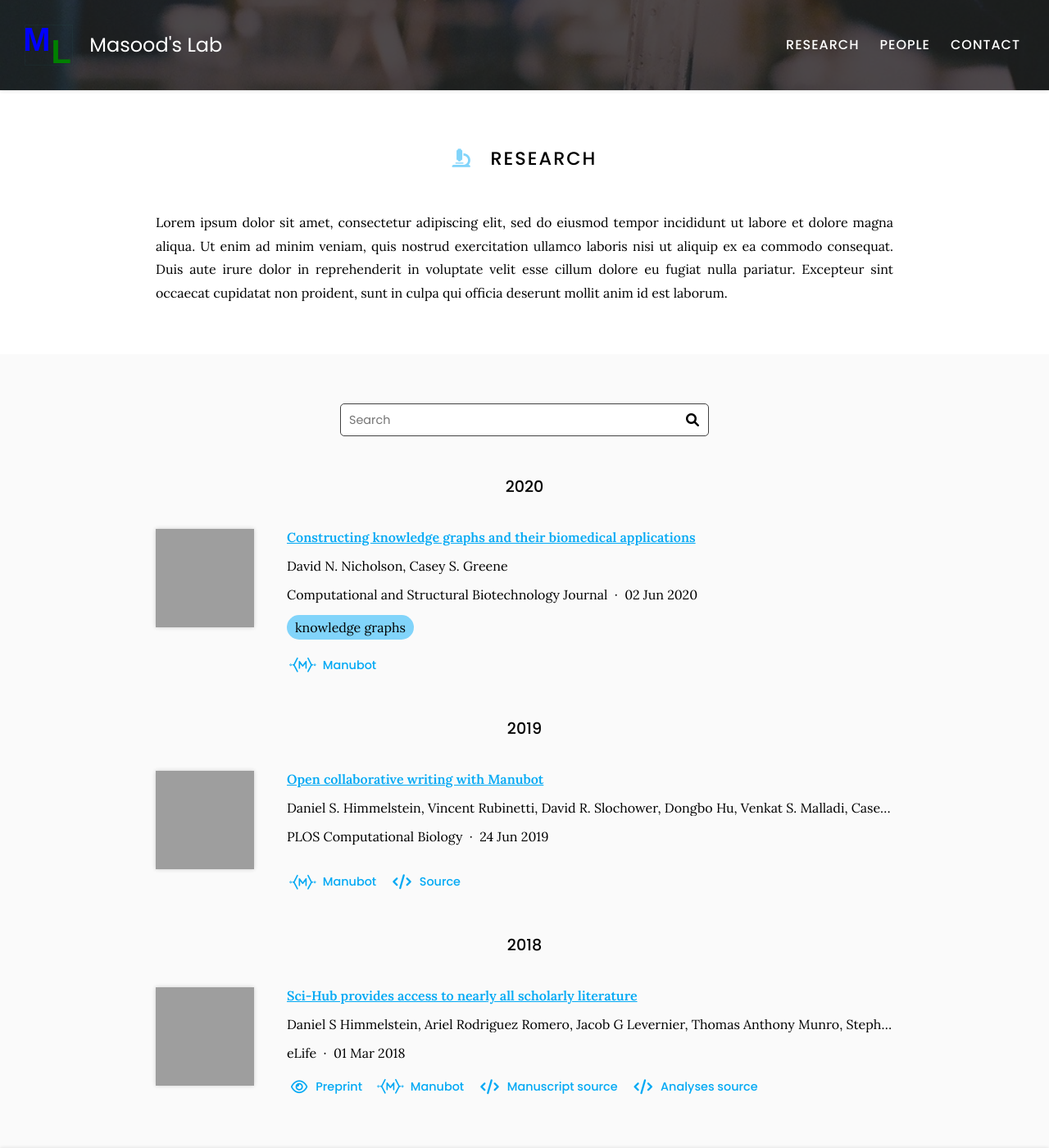
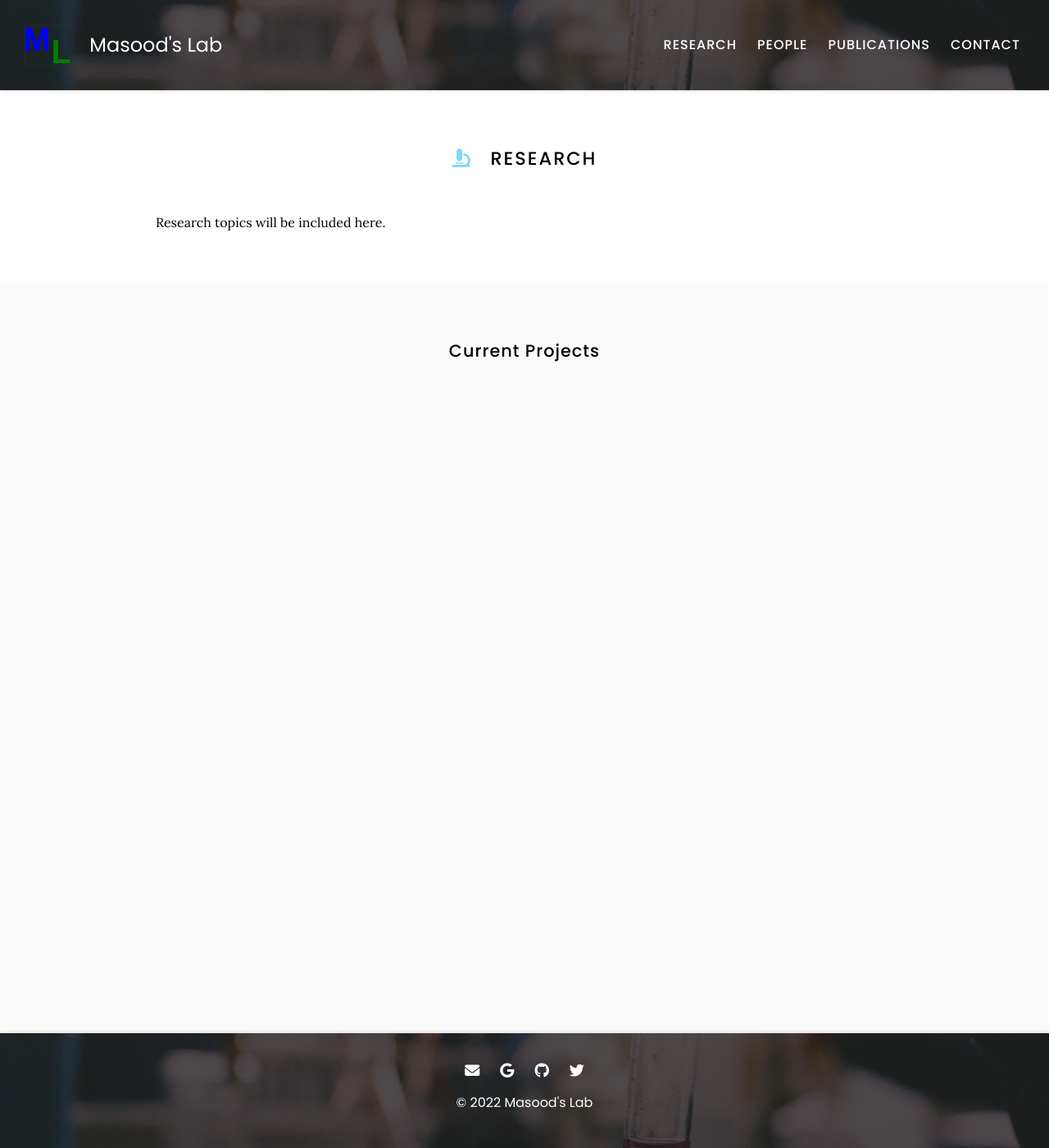
Before and after one commit to masoodlab/masoodlab.github.io, a Jekyll site: the page built from research/index.md, in a window 1280 px wide and 1400 px high. Shown: the whole window at 82% size. Built offline with Jekyll 4.4.1, drawn with Linux system fonts in a browser that asks for light colours; grey boxes are pictures that could not be loaded.

Commit message:
Updated site with information about publication

```diff
--- a/_data/sources.yaml
+++ b/_data/sources.yaml
@@ -1,33 +1,12 @@
-- id: doi:10.1016/j.csbj.2020.05.017
-  image: https://ars.els-cdn.com/content/image/1-s2.0-S2001037020302804-gr1.jpg
-  date: 2020-6-2
+- id: doi:10.1186/s13059-022-02677-z
+  image: https://media.springernature.com/full/springer-static/image/art%3A10.1186%2Fs13059-022-02677-z/MediaObjects/13059_2022_2677_Fig1_HTML.png
+  date: '2022-5-11'
+  publisher: Genome Biology
   extra-links:
     - type: manubot
-      link: https://greenelab.github.io/knowledge-graph-review/
-  tags:
-    - knowledge graphs
+      link: https://github.com/masoodlab/CRC-Single-Cell
 
-- id: doi:10.1371/journal.pcbi.1007128
-  image: https://journals.plos.org/ploscompbiol/article/figure/image?size=inline&id=info:doi/10.1371/journal.pcbi.1007128.g001&rev=2
-  repo: greenelab/meta-review
-  extra-links:
-    - type: manubot
-      link: https://greenelab.github.io/meta-review/
-    - type: source
-      link: https://github.com/greenelab/meta-review
-    - type: website
-      link: http://manubot.org/
-
-- id: doi:10.7554/eLife.32822
-  image: https://iiif.elifesciences.org/lax:32822%2Felife-32822-fig8-v3.tif/full/863,/0/default.webp
-  extra-links:
-    - type: preprint
-      link: https://doi.org/10.7287/peerj.preprints.3100v1
-    - type: manubot
-      link: https://greenelab.github.io/scihub-manuscript/
-    - type: source
-      link: https://github.com/greenelab/scihub-manuscript
-      text: Manuscript source
-    - type: source
-      link: https://github.com/greenelab/scihub
-      text: Analyses source
+- id: doi:10.1186/s12943-018-0923-9
+  image: https://media.springernature.com/full/springer-static/image/art%3A10.1186%2Fs12943-018-0923-9/MediaObjects/12943_2018_923_Fig1_HTML.png
+  date: '2018-11-21'
+  publisher: Molecular Cancer
--- a/research/index.md
+++ b/research/index.md
@@ -2,20 +2,19 @@
 title: Research
 nav:
   order: 1
-  tooltip: Published works
+  tooltip: Research area and current projects
 ---
 
 # <i class="fas fa-microscope"></i>Research
 
-Lorem ipsum dolor sit amet, consectetur adipiscing elit, sed do eiusmod tempor incididunt ut labore et dolore magna aliqua.
-Ut enim ad minim veniam, quis nostrud exercitation ullamco laboris nisi ut aliquip ex ea commodo consequat.
-Duis aute irure dolor in reprehenderit in voluptate velit esse cillum dolore eu fugiat nulla pariatur.
-Excepteur sint occaecat cupidatat non proident, sunt in culpa qui officia deserunt mollit anim id est laborum.
+Research topics will be included here.
 
 {% include section.html %}
 
-{% include search-box.html %}
+## Current Projects
 
-{% include search-info.html %}
+{% capture text %}
+Current projects will be added here.
 
-{% include list.html data="citations" component="citation" style="rich" %}
+{:.center}
+{% endcapture %}
```
Also changed, not shown: contact/index.md (+1 -1 lines), publications/index.md (added, +18 -0 lines).
